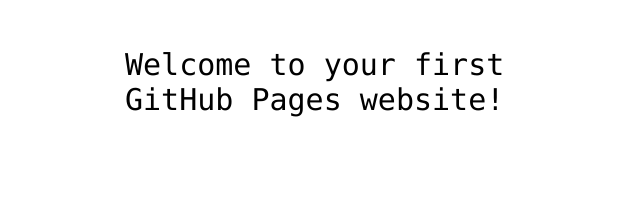
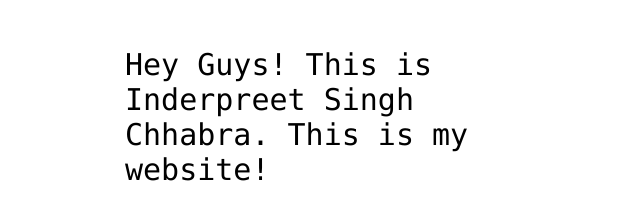
Before and after one commit to inderpreetsingh01/hello-world, a plain HTML site: page index.html in a window 1280 px wide. Shown: the part 341-560 px from the top of the page, without its empty margins (315-955 px from the left). Drawn offline with Linux system fonts and the light colour scheme.

Commit message:
Update index.html
adding username

```diff
--- a/index.html
+++ b/index.html
@@ -12,7 +12,7 @@
 <img src="https://octodex.github.com/images/daftpunktocat-thomas.gif" id="octocat" alt="octocat-gif" />
 
 <!-- Change this code here by copy and pasting your template on line 15 -->
-<p>Welcome to your first GitHub Pages website!</p>
+<p>Hey Guys! This is Inderpreet Singh Chhabra. This is my website!</p>
 
 </body>
 </html>
```
